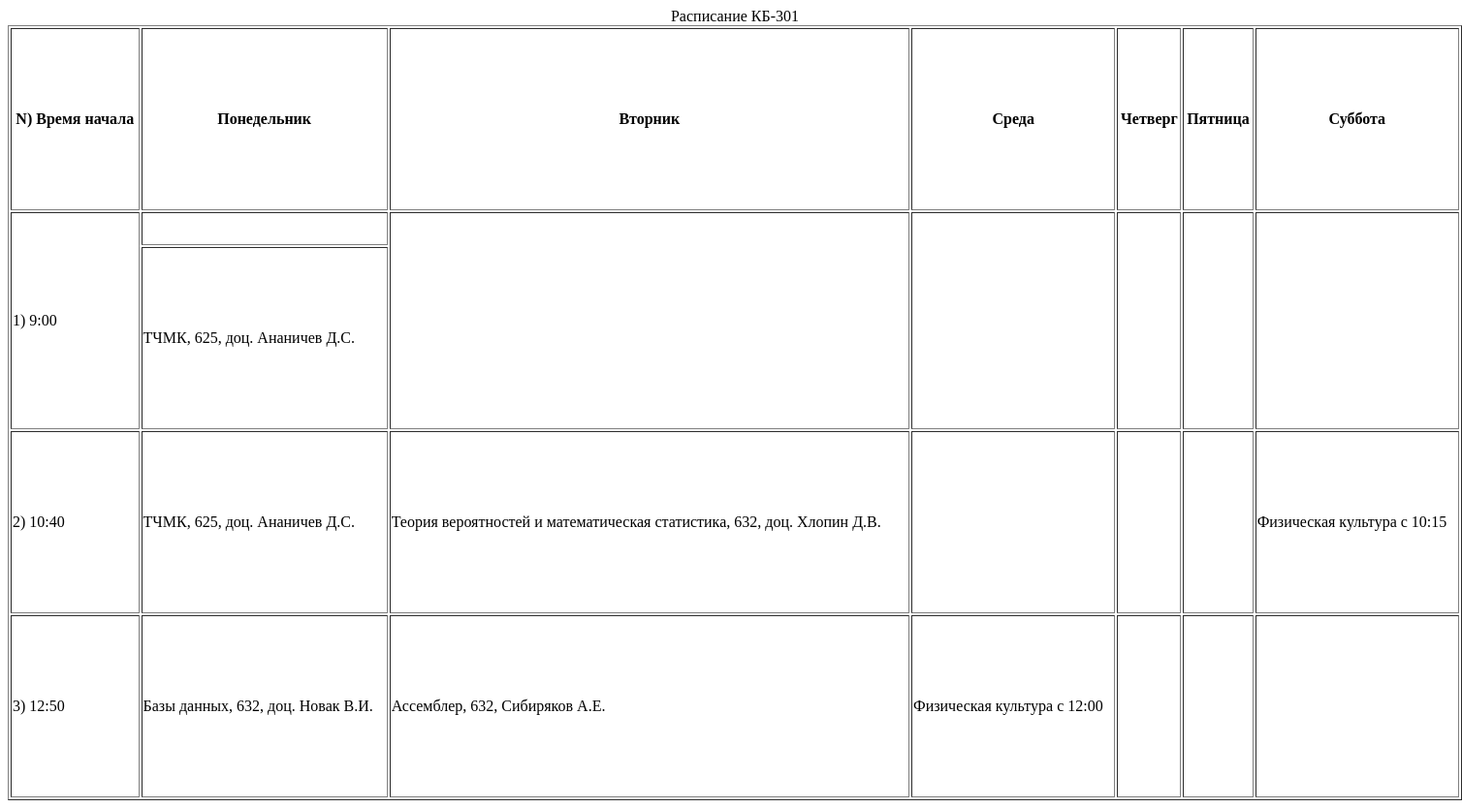
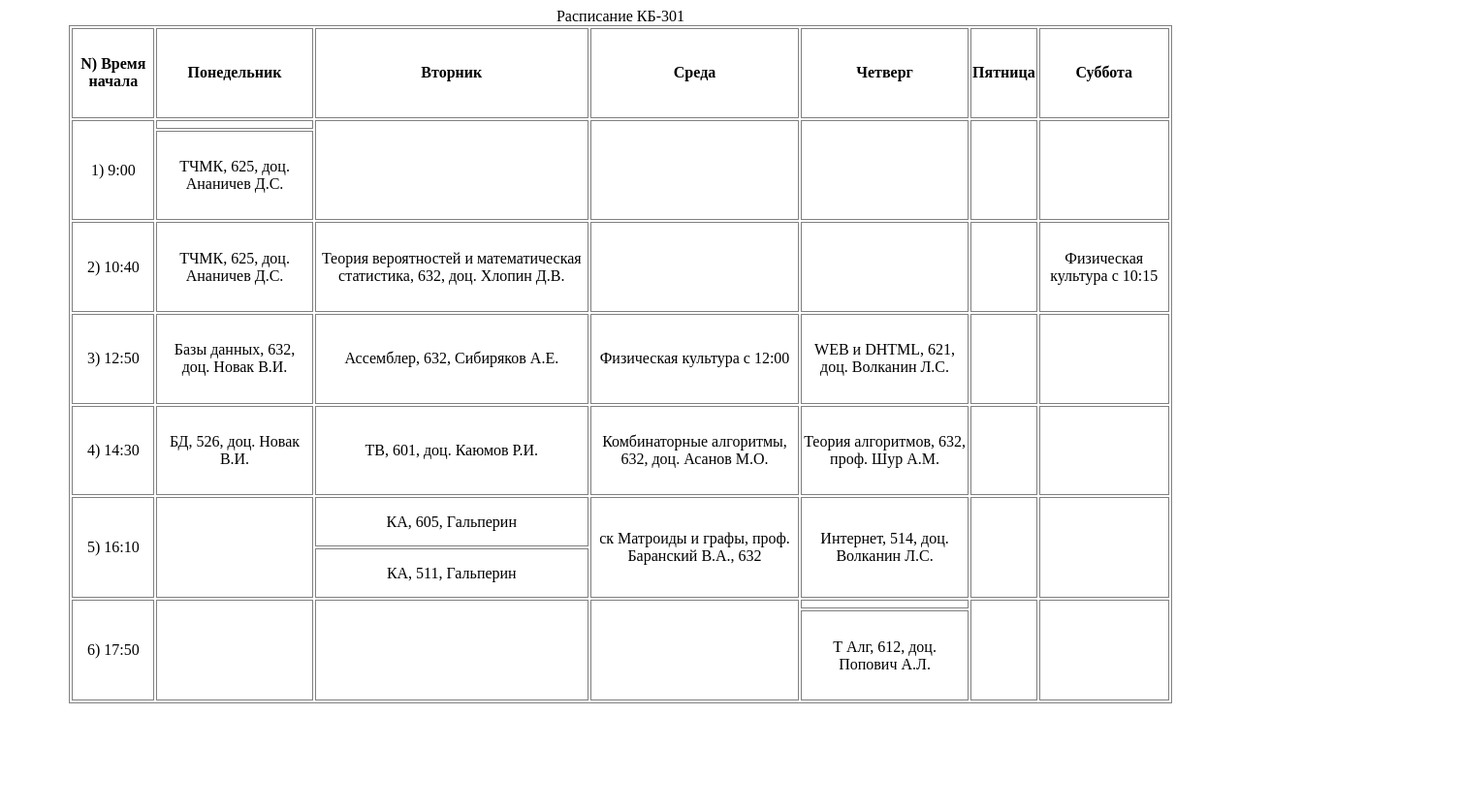
Before and after one commit to ADruzhinin/adruzhinin.github.io, a plain HTML site: page index.html in a window 1280 px wide. Shown: the whole page at 97% size, 1508 px wide, since content can reach past the window. After the commit the page ends 800 px from the top, so only its background shows below. Drawn offline with Linux system fonts and the light colour scheme.

Commit message:
Add files via upload

```diff
--- a/index.html
+++ b/index.html
@@ -5,9 +5,15 @@
 		<title>
 			Расписание
 		</title>
+		<style>
+		 table, td, tr, th{
+		 	text-align: center;
+		 	border: 1px solid gray;
+		 }
+		</style>
 	</head>
 	<body>
-		<table align=center border=1 height=800 width=1500>
+		<table align=center height=700 width=90%>
 			<caption>Расписание КБ-301</caption>
 			<tr>
 				<th>N) Время начала</th>
@@ -44,9 +50,42 @@
 				<td>Базы данных, 632, доц. Новак В.И.</td>
 				<td>Ассемблер, 632, Сибиряков А.Е.</td>
 				<td>Физическая культура с 12:00</td>
+				<td>WEB и DHTML, 621, доц. Волканин Л.С.</td>
 				<td></td>
 				<td></td>
+			</tr>
+			<tr>
+				<td>4) 14:30</td>
+				<td>БД, 526, доц. Новак В.И.</td>
+				<td>ТВ, 601, доц. Каюмов Р.И.</td>
+				<td>Комбинаторные алгоритмы, 632, доц. Асанов М.О.</td>
+				<td>Теория алгоритмов, 632, проф. Шур А.М.</td>
 				<td></td>
+				<td></td>
+			</tr>
+			<tr>
+				<td rowspan=2>5) 16:10</td>
+				<td rowspan=2></td>
+				<td>КА, 605, Гальперин</td>
+				<td rowspan=2>ск Матроиды и графы, проф. Баранский В.А., 632</td>
+				<td rowspan=2>Интернет, 514, доц. Волканин Л.С.</td>
+				<td rowspan=2></td>
+				<td rowspan=2></td>
+			</tr>
+			<tr>
+				<td>КА, 511, Гальперин</td>
+			</tr>
+			<tr>
+				<td rowspan=2>6) 17:50</td>
+				<td rowspan=2></td>
+				<td rowspan=2></td>
+				<td rowspan=2></td>
+				<td></td>
+				<td rowspan=2></td>
+				<td rowspan=2></td>
+			</tr>
+			<tr>
+				<td>Т Алг, 612, доц. Попович А.Л.</td>
 			</tr>
 		</table>
 	</body>
```
